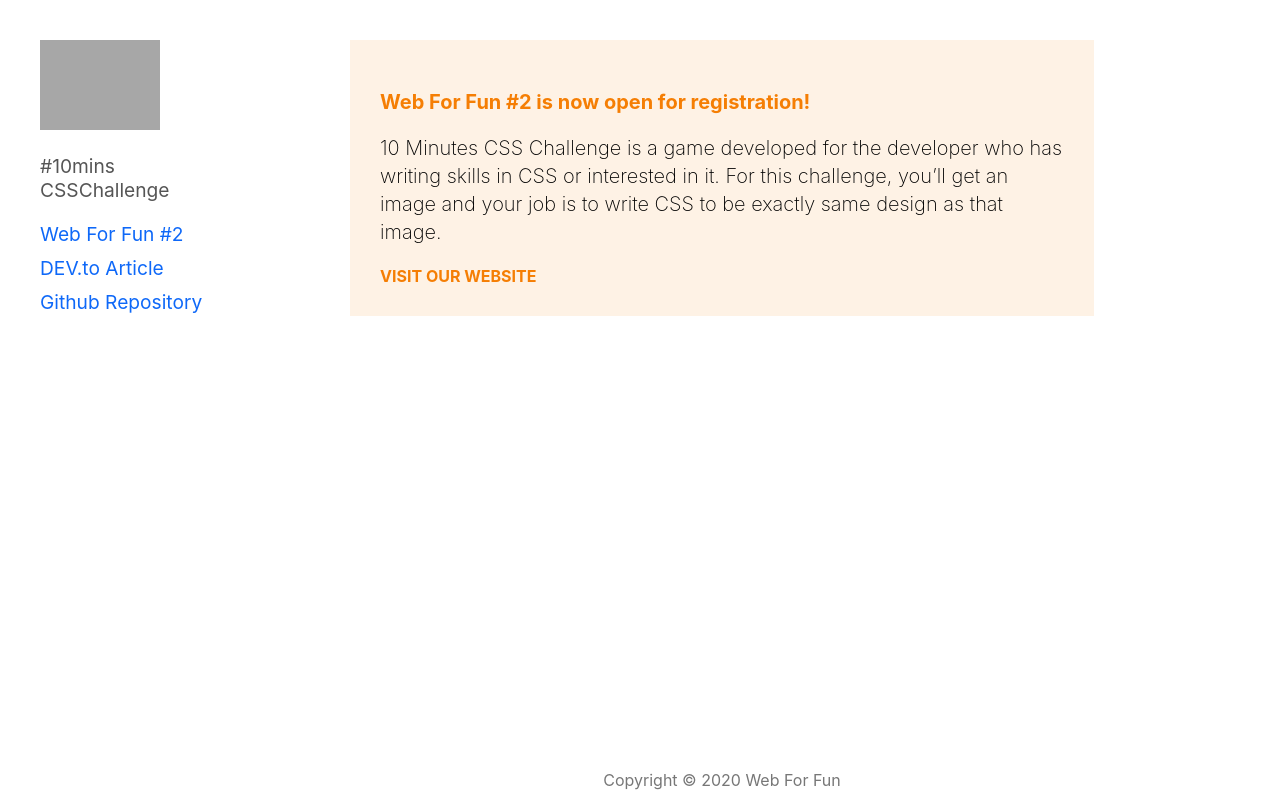
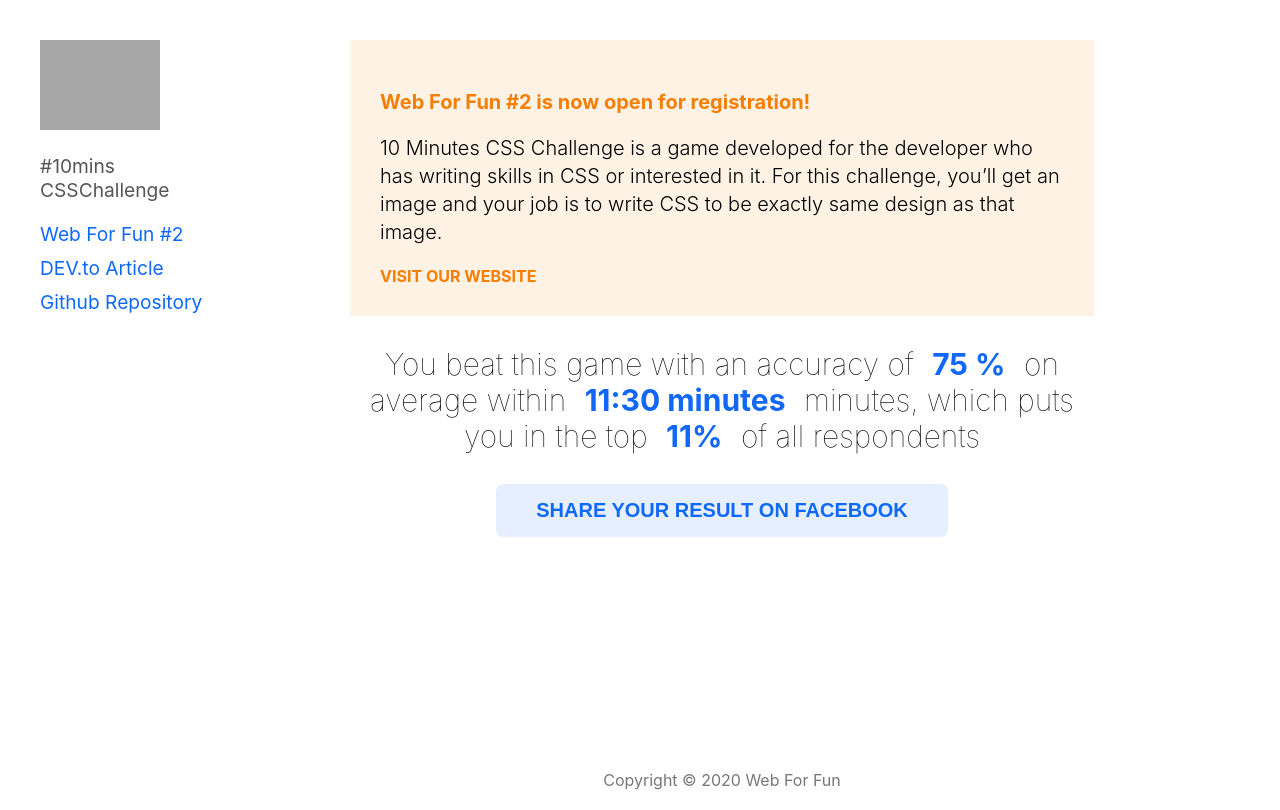
Before and after one commit to WebForFunThailand/css-challenge, a Next.js app: page /summary in a window 1280 px wide. Built offline with nearby package versions, Linux system fonts and the light colour scheme; grey boxes are pictures that could not be loaded.

Commit message:
feat: summary page component

```diff
--- a/src/components/Message.tsx
+++ b/src/components/Message.tsx
@@ -16,7 +16,7 @@ const titleStyle = css`
 
 const descriptionStyle = css`
   font-size: 20px;
-  font-weight: 200;
+  font-weight: 300;
   line-height: 28px;
 `;
 
--- /dev/null
+++ b/src/components/SummaryMessage.tsx
@@ -0,0 +1,49 @@
+/** @jsxRuntime classic */
+/** @jsx jsx */
+import { jsx, css } from '@emotion/react';
+import styled from '@emotion/styled';
+import { FunctionComponent } from 'react';
+import { baseButtonStyle, submitButtonStyle } from '../pages/challenge/styled';
+
+interface ISummaryMessageProps {
+  percentage: number;
+  rankPercentage: number;
+  time: string;
+}
+
+const Marked = styled.span`
+  font-weight: bold;
+  color: #1168f8;
+  margin: 10px;
+`;
+
+const contentStyle = css`
+  font-weight: 100;
+  font-size: 30px;
+  text-align: center;
+`;
+
+const buttonStyle = css`
+  display: block;
+  margin: 10px auto;
+`;
+const SummaryMessageBox: FunctionComponent<ISummaryMessageProps> = ({
+  percentage,
+  time,
+  rankPercentage,
+}) => (
+  <div>
+    <p css={contentStyle}>
+      You beat this game with an accuracy of <Marked>{percentage} %</Marked> on
+      average within <Marked>{time} minutes</Marked> minutes, which puts you in
+      the top <Marked>{rankPercentage}%</Marked> of all respondents
+    </p>
+    <button
+      css={[baseButtonStyle, submitButtonStyle, buttonStyle]}
+      type="button"
+    >
+      SHARE YOUR RESULT ON FACEBOOK
+    </button>
+  </div>
+);
+export default SummaryMessageBox;
--- a/src/pages/summary/index.tsx
+++ b/src/pages/summary/index.tsx
@@ -1,6 +1,7 @@
 import React, { FunctionComponent } from 'react';
 import Head from 'next/head';
 import MessageBox from '../../components/Message';
+import SummaryMessageBox from '../../components/SummaryMessage';
 import { MainLayout } from '../../layouts/MainLayout';
 
 const Summary: FunctionComponent = () => (
@@ -16,6 +17,8 @@ const Summary: FunctionComponent = () => (
           title="Web For Fun #2 is now open for registration!"
           description="10 Minutes CSS Challenge is a game developed for the developer who has writing skills in CSS or interested in it. For this challenge, you’ll get an image and your job is to write CSS to be exactly same design as that image."
         />
+
+        <SummaryMessageBox rankPercentage={11} time="11:30" percentage={75} />
       </main>
     </div>
   </MainLayout>
```
